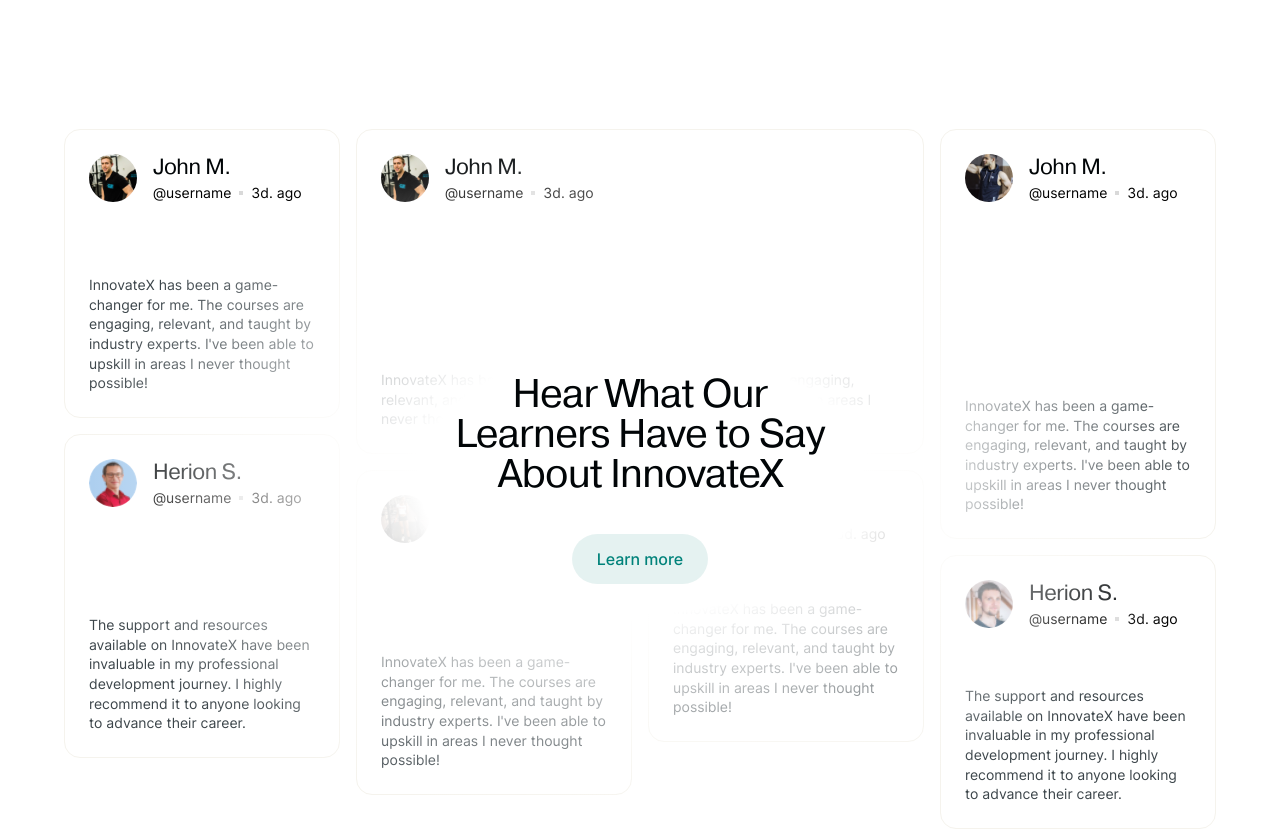
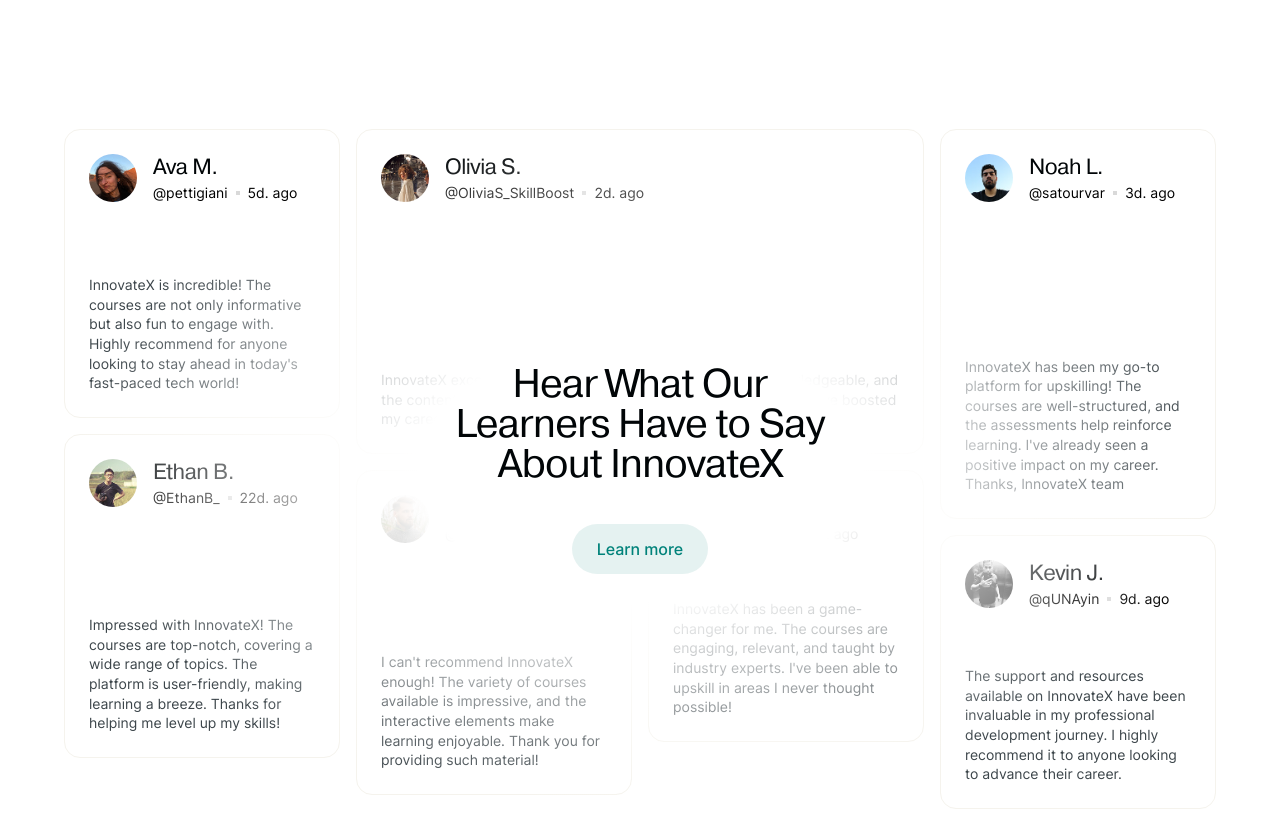
Before and after one commit to XeindsTwo/innovateX, a website: page app/index.html in a window 1280 px wide. Shown: the part 1740-2572 px from the top of the page. Drawn offline with Linux system fonts and the light colour scheme.

Commit message:
update reviews

```diff
--- a/app/index.html
+++ b/app/index.html
@@ -47,7 +47,7 @@
         knowledge and skills needed to thrive in today's dynamic world.
       </p>
       <div class="info__actions">
-        <button class="btn" type="button">Learn more</button>
+        <a class="btn" href="#footer">Learn more</a>
         <a class="btn btn--light-green" href="#reviews">Reviews</a>
       </div>
     </div>
@@ -102,7 +102,7 @@
             Acquire in-demand skills and certifications to enhance your career prospects
             and stay ahead in today's competitive job market.
           </p>
-          <button class="advantages__btn btn" type="button">Learn more</button>
+          <a class="advantages__btn btn" href="#footer">Learn more</a>
         </div>
         <img class="advantages__decor" src="images/access.svg" alt="decor image">
       </li>
@@ -121,84 +121,84 @@
       <div class="reviews__column">
         <div class="reviews__card one">
           <div class="reviews__user">
-            <img class="reviews__avatar" src="images/users/2.png" alt="user avatar" width="48" height="48">
+            <img class="reviews__avatar" src="images/users/1.jpg" alt="user avatar" width="48" height="48">
             <div class="reviews__info">
-              <div class="reviews__name">John M.</div>
+              <div class="reviews__name">Ava M.</div>
               <div class="reviews__content">
-                <span class="reviews__username">@username</span>
+                <span class="reviews__username">@pettigiani</span>
                 <span class="reviews__dot"></span>
-                <span class="reviews__date">3d. ago</span>
+                <span class="reviews__date">5d. ago</span>
               </div>
             </div>
           </div>
           <p class="reviews__text">
-            InnovateX has been a game-changer for me. The courses are engaging, relevant,
-            and taught by industry experts. I've been able to upskill in areas I never thought possible!
+            InnovateX is incredible! The courses are not only informative but also fun to engage with. Highly recommend
+            for anyone looking to stay ahead in today's fast-paced tech world!
           </p>
         </div>
         <div class="reviews__card two">
           <div class="reviews__user">
-            <img class="reviews__avatar" src="images/users/3.png" alt="user avatar" width="48" height="48">
+            <img class="reviews__avatar" src="images/users/2.jpeg" alt="user avatar" width="48" height="48">
             <div class="reviews__info">
-              <div class="reviews__name">Herion S.</div>
+              <div class="reviews__name">Ethan B.</div>
               <div class="reviews__content">
-                <span class="reviews__username">@username</span>
+                <span class="reviews__username">@EthanB_</span>
                 <span class="reviews__dot"></span>
-                <span class="reviews__date">3d. ago</span>
+                <span class="reviews__date">22d. ago</span>
               </div>
             </div>
           </div>
           <p class="reviews__text">
-            The support and resources available on InnovateX have been invaluable in my professional development
-            journey. I highly recommend it to anyone looking to advance their career.
+            Impressed with InnovateX! The courses are top-notch, covering a wide range of topics. The platform is
+            user-friendly, making learning a breeze. Thanks for helping me level up my skills!
           </p>
         </div>
       </div>
       <div class="reviews__column reviews__column--big">
         <div class="reviews__card three">
           <div class="reviews__user">
-            <img class="reviews__avatar" src="images/users/2.png" alt="user avatar" width="48" height="48">
+            <img class="reviews__avatar" src="images/users/5.jpg" alt="user avatar" width="48" height="48">
             <div class="reviews__info">
-              <div class="reviews__name">John M.</div>
+              <div class="reviews__name">Olivia S.</div>
               <div class="reviews__content">
-                <span class="reviews__username">@username</span>
+                <span class="reviews__username">@OliviaS_SkillBoost</span>
                 <span class="reviews__dot"></span>
-                <span class="reviews__date">3d. ago</span>
+                <span class="reviews__date">2d. ago</span>
               </div>
             </div>
           </div>
           <p class="reviews__text">
-            InnovateX has been a game-changer for me. The courses are engaging, relevant,
-            and taught by industry experts. I've been able to upskill in areas I never thought possible!
+            InnovateX exceeded my expectations! The instructors are knowledgeable, and the content
+            is always up-to-date. I've gained valuable skills that have boosted my career prospects. Kudos to the team
           </p>
         </div>
         <div class="reviews__cards">
           <div class="reviews__card four">
             <div class="reviews__user">
-              <img class="reviews__avatar" src="images/users/6.png" alt="user avatar" width="48" height="48">
+              <img class="reviews__avatar" src="images/users/3.jpg" alt="user avatar" width="48" height="48">
               <div class="reviews__info">
-                <div class="reviews__name">John M.</div>
+                <div class="reviews__name">Liam H.</div>
                 <div class="reviews__content">
-                  <span class="reviews__username">@username</span>
+                  <span class="reviews__username">@liamhuang</span>
                   <span class="reviews__dot"></span>
-                  <span class="reviews__date">3d. ago</span>
+                  <span class="reviews__date">6d. ago</span>
                 </div>
               </div>
             </div>
             <p class="reviews__text">
-              InnovateX has been a game-changer for me. The courses are engaging, relevant,
-              and taught by industry experts. I've been able to upskill in areas I never thought possible!
+              I can't recommend InnovateX enough! The variety of courses available is impressive,
+              and the interactive elements make learning enjoyable. Thank you for providing such material!
             </p>
           </div>
           <div class="reviews__card five">
             <div class="reviews__user">
-              <img class="reviews__avatar" src="images/users/6.png" alt="user avatar" width="48" height="48">
+              <img class="reviews__avatar" src="images/users/4.jpg" alt="user avatar" width="48" height="48">
               <div class="reviews__info">
-                <div class="reviews__name">John M.</div>
+                <div class="reviews__name">Gabriel L.</div>
                 <div class="reviews__content">
-                  <span class="reviews__username">@username</span>
+                  <span class="reviews__username">@lucifar</span>
                   <span class="reviews__dot"></span>
-                  <span class="reviews__date">3d. ago</span>
+                  <span class="reviews__date">1d. ago</span>
                 </div>
               </div>
             </div>
@@ -212,30 +212,30 @@
       <div class="reviews__column last">
         <div class="reviews__card six">
           <div class="reviews__user">
-            <img class="reviews__avatar" src="images/users/4.png" alt="user avatar" width="48" height="48">
+            <img class="reviews__avatar" src="images/users/6.jpg" alt="user avatar" width="48" height="48">
             <div class="reviews__info">
-              <div class="reviews__name">John M.</div>
+              <div class="reviews__name">Noah L.</div>
               <div class="reviews__content">
-                <span class="reviews__username">@username</span>
+                <span class="reviews__username">@satourvar</span>
                 <span class="reviews__dot"></span>
                 <span class="reviews__date">3d. ago</span>
               </div>
             </div>
           </div>
           <p class="reviews__text">
-            InnovateX has been a game-changer for me. The courses are engaging, relevant,
-            and taught by industry experts. I've been able to upskill in areas I never thought possible!
+            InnovateX has been my go-to platform for upskilling! The courses are well-structured, and the assessments
+            help reinforce learning. I've already seen a positive impact on my career. Thanks, InnovateX team
           </p>
         </div>
         <div class="reviews__card seven">
           <div class="reviews__user">
-            <img class="reviews__avatar" src="images/users/5.png" alt="user avatar" width="48" height="48">
+            <img class="reviews__avatar" src="images/users/7.jpg" alt="user avatar" width="48" height="48">
             <div class="reviews__info">
-              <div class="reviews__name">Herion S.</div>
+              <div class="reviews__name">Kevin J.</div>
               <div class="reviews__content">
-                <span class="reviews__username">@username</span>
+                <span class="reviews__username">@qUNAyin</span>
                 <span class="reviews__dot"></span>
-                <span class="reviews__date">3d. ago</span>
+                <span class="reviews__date">9d. ago</span>
               </div>
             </div>
           </div>
@@ -282,8 +282,8 @@
         For read the latest news, tips, and insights on new technologies, professional skills, and personal development.
       </p>
       <div class="info__actions">
-        <button class="btn" type="button">Subscribe</button>
-        <button class="btn btn--light-green" type="button">Reviews</button>
+        <a class="btn" href="https://x.com/InnovateXUS" target="_blank">Subscribe</a>
+        <a class="btn btn--light-green" href="#reviews">Reviews</a>
       </div>
     </div>
   </div>
--- a/app/scss/home/_reviews.scss
+++ b/app/scss/home/_reviews.scss
@@ -73,6 +73,9 @@
       @media (max-width: 920px) {
         max-width: 100%;
       }
+      @include r($tablet) {
+
+      }
     }
 
     &.last {
@@ -83,14 +86,15 @@
   }
 
   &__cards {
+    display: grid;
+    grid-template-columns: repeat(2, 1fr);
     align-items: flex-start;
-    display: flex;
     gap: 16px;
     @include r($tablet) {
       gap: 12px;
     }
     @include r($tablet) {
-      flex-direction: column;
+      grid-column: span 2;
     }
     @include r($sm) {
       display: none;
@@ -141,6 +145,9 @@
       @media (max-width: 920px) {
         min-height: 290px;
       }
+      @include r($tablet) {
+        grid-column: span 2;
+      }
     }
 
     &.four {
@@ -164,7 +171,7 @@
     }
 
     &.six {
-      min-height: 410px;
+      min-height: 390px;
       @include r($desktop) {
         min-height: 375px;
       }
```
Also changed, not shown: app/html/components/_footer.html (+2 -2 lines), app/html/home/_advantages.html (+1 -1 lines), app/html/home/_home.html (+1 -1 lines), app/html/home/_reviews.html (+37 -37 lines), app/css/style.min.css, app/images/users/1.jpg (added), app/images/users/1.png (deleted), app/images/users/2.jpeg (added), app/images/users/2.png (deleted), app/images/users/3.jpg (added), app/images/users/3.png (deleted), app/images/users/4.jpg (added), app/images/users/4.png (deleted), app/images/users/5.jpg (added), 4 more files.
